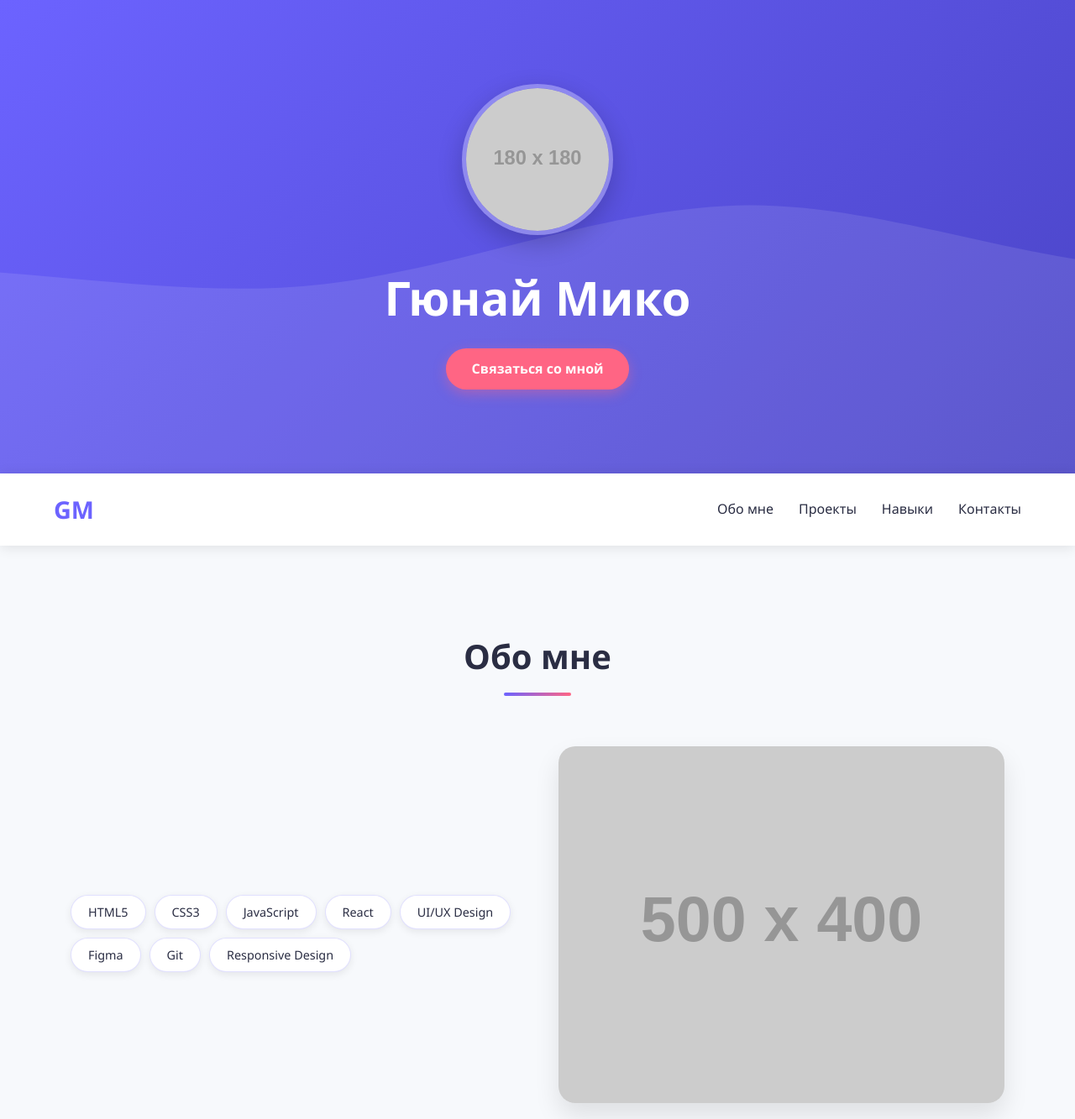
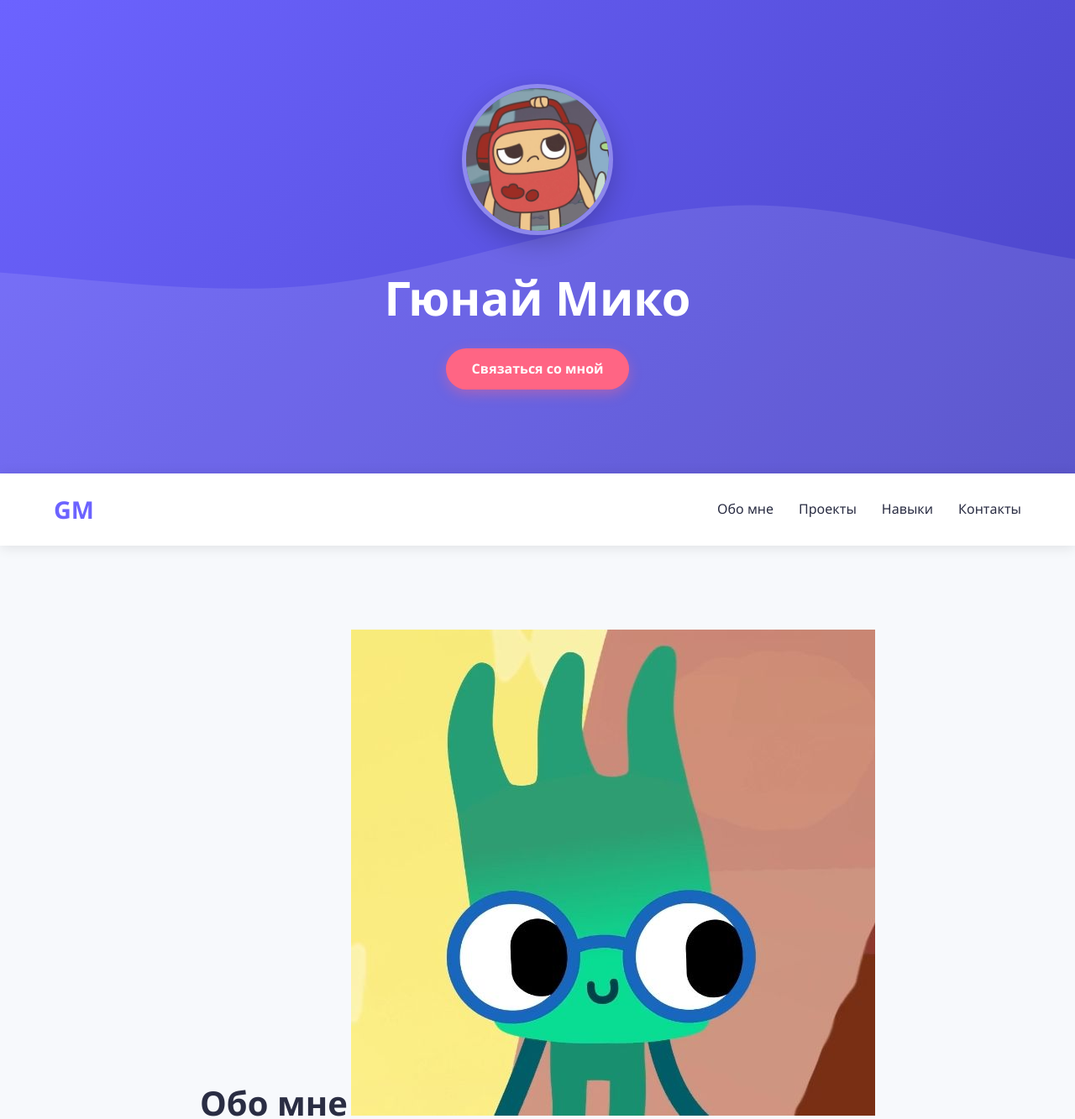
Before and after one commit to gunaymiko-cloud/My-Site, a plain HTML site: page spartak.html in a window 1280 px wide. Shown: the top 1333 px of the page at 84% size. Drawn offline with Linux system fonts and the light colour scheme; placeholder pictures from the web are drawn by us.

Commit message:
Update spartak.html

```diff
--- a/spartak.html
+++ b/spartak.html
@@ -522,10 +522,11 @@
     <header>
         <div class="container header-content">
             <div class="profile-img">
-                <img src="https://via.placeholder.com/180" alt="Profile Photo">
+                <img src="ryuk.jpg" alt="Profile Photo">
             </div>
             <h1>Гюнай Мико</h1>
             <a href="#contact" class="btn">Связаться со мной</a>
+
         </div>
     </header>
 
@@ -547,6 +548,7 @@
         <div class="container">
             <div class="section-title">
                 <h2>Обо мне</h2>
+                <img src="Ум_.jpg"
             </div>
             <div class="about-content">
                 <div class="about-text">
```
